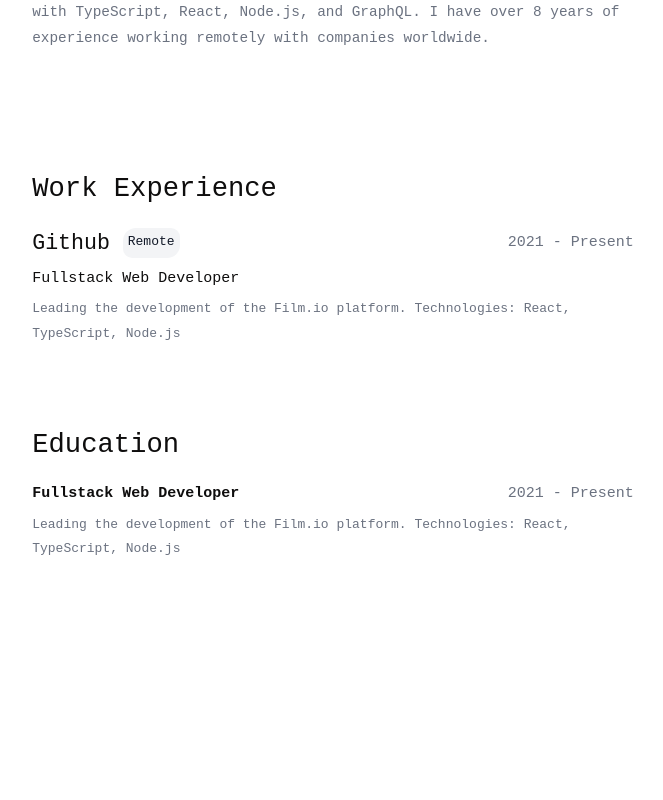
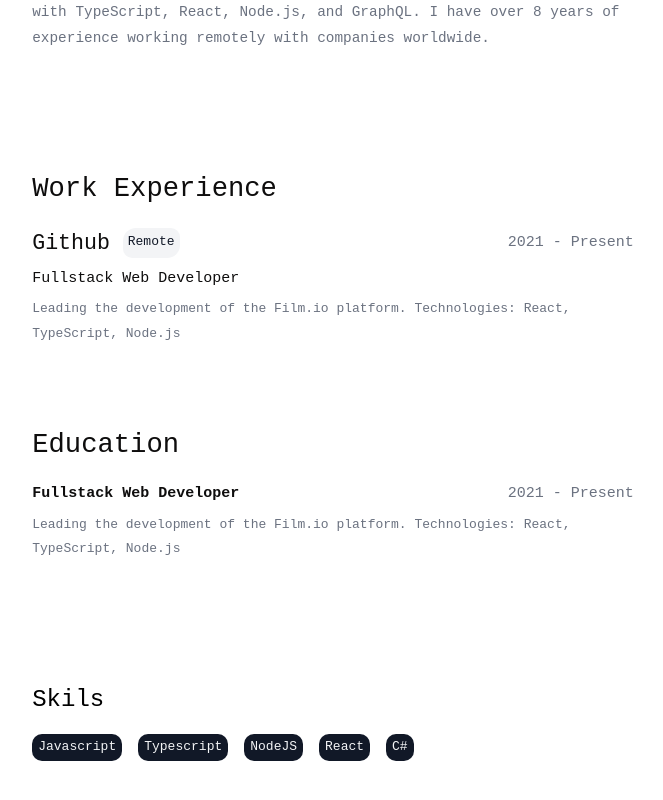
Before and after one commit to burakbehlull/resumer, a React (Vite) app in the folder client/: page /profile/1 in a window 1280 px wide. Shown: the part 476-1276 px from the top of the page, without its empty margins (307-970 px from the left). Before the commit the page ends 1206 px from the top, so only its background shows below. Built offline with nearby package versions, Linux system fonts and the light colour scheme; no server answers; a web font is replaced by a local one.

Commit message:
feat: Create Skills component and execute styles

```diff
--- a/client/src/pages/Profile/Profile.tsx
+++ b/client/src/pages/Profile/Profile.tsx
@@ -1,7 +1,7 @@
 import axios from 'axios'
 import React, { useEffect, useState } from 'react'
 import { useParams } from 'react-router-dom'
-import { Head, About, WorkExperience, Education } from './index'
+import { Head, About, WorkExperience, Education, Skills } from './index'
 
 const Profile : React.FC = () =>{
     const [data, setData] = useState<any>({})
@@ -27,6 +27,7 @@ const Profile : React.FC = () =>{
                 <About data={user} />
                 <WorkExperience data={user} />
                 <Education data={user} />
+                <Skills data={user} />
 
             </section>
         </div>
--- /dev/null
+++ b/client/src/pages/Profile/Skills.tsx
@@ -0,0 +1,20 @@
+import React from 'react'
+import { IProps } from '../../types/propsTypes'
+
+const Skills : React.FC<IProps> = ({data}) =>{
+
+    return (
+        <article className='profileSkills'>
+            <h1>Skils</h1>
+            <div>
+                <pre>Javascript</pre>
+                <pre>Typescript</pre>
+                <pre>NodeJS</pre>
+                <pre>React</pre>
+                <pre>C#</pre>
+            </div>
+        </article>
+    )
+}
+
+export default Skills
--- a/client/src/pages/Profile/index.ts
+++ b/client/src/pages/Profile/index.ts
@@ -7,11 +7,14 @@ import Experience from './Experience'
 import Education from './Education'
 import EducationChapter from './EducationChapter'
 
+import Skills from './Skills'
+
 export {
     Head,
     About,
     WorkExperience,
     Experience,
     Education,
-    EducationChapter
+    EducationChapter,
+    Skills
 }
--- a/client/src/sass/pages/_profileSide.scss
+++ b/client/src/sass/pages/_profileSide.scss
@@ -161,6 +161,33 @@
     }
   }
 }
+
+
+.profileSkills {
+  @extend %template;
+  padding-top: 5rem;
+  flex-direction: column;
+  h2 {
+    font-size: max(1.7em);
+    color: $textColor1;
+  }
+  div {
+    display: flex;
+    flex-direction: row;
+    gap: 1rem;
+    padding-top: 1rem;
+    pre {
+      background-color: #111827;
+      color: #F3F4F6;
+      width: auto;
+      font-size: 13px;
+      padding: 1px 6px;
+      border-radius: 10px;
+    }
+
+  }
+}
+
 @media screen and (max-width: 525px){
   section#profile {
     width: auto;
@@ -198,7 +225,7 @@
     padding: 0;
     padding-top: 2rem;
   }
-  .profileEducation {
+  .profileEducation, .profileSkills {
     padding: 0;
     padding-top: 5rem;
   }
```
